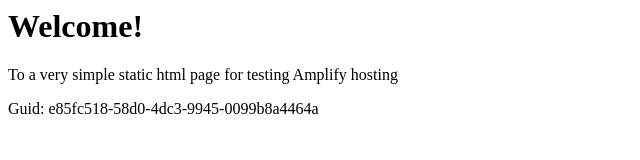
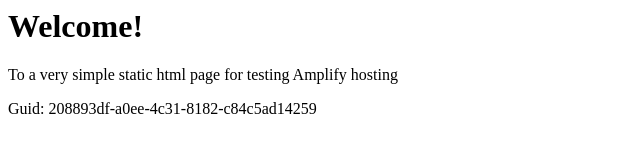
Before and after one commit to aws-aemilia-pdx/Github-PR-Commit-Integration-Test-DoNotTouch-GitHubWebhookPushCanaryTest-v1-beta-us-west-2, a website: page src/index.html in a window 1280 px wide. Shown: the full height of the page, 0-640 px from the left. Drawn offline with Linux system fonts and the light colour scheme.

Commit message:
commit from integ tests

```diff
--- a/src/index.html
+++ b/src/index.html
@@ -12,6 +12,6 @@
 <body>
     <h1>Welcome!</h1>
     <p>To a very simple static html page for testing Amplify hosting</p>
-    <p>Guid: e85fc518-58d0-4dc3-9945-0099b8a4464a</p></body>
+    <p>Guid: 208893df-a0ee-4c31-8182-c84c5ad14259</p></body>
 
 </html>
```
